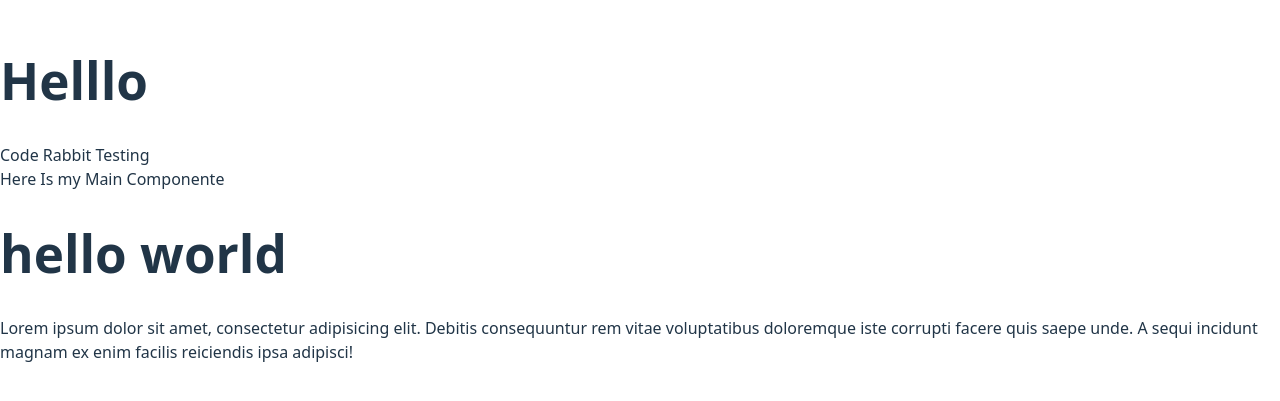
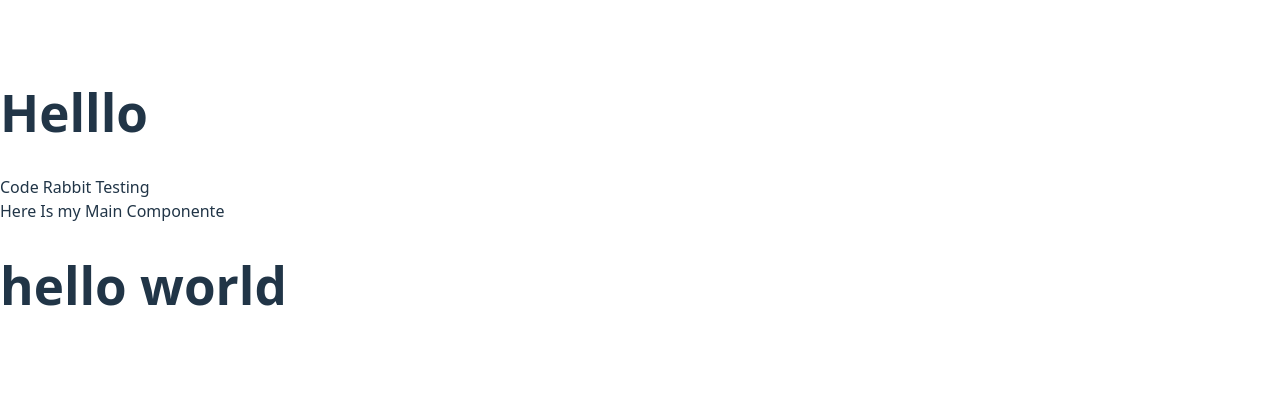
Before and after one commit to Mahenoor-Mehtab/test1, a React (Vite) app: page / in a window 1280 px wide. Shown: the part 201-602 px from the top of the page. Built offline with nearby package versions, Linux system fonts and the light colour scheme.

Commit message:
changes done

```diff
--- a/src/App.jsx
+++ b/src/App.jsx
@@ -8,9 +8,8 @@ const App = () => {
       <div>Code Rabbit Testing</div>
       <Main />
       <h1>hello world</h1>
-      <p>
-        Lorem ipsum dolor sit amet, consectetur adipisicing elit. Debitis consequuntur rem vitae voluptatibus doloremque iste corrupti facere quis saepe unde. A sequi incidunt magnam ex enim facilis reiciendis ipsa adipisci!
-      </p>
+
+      <p></p>
     </>
   );
 };
```
